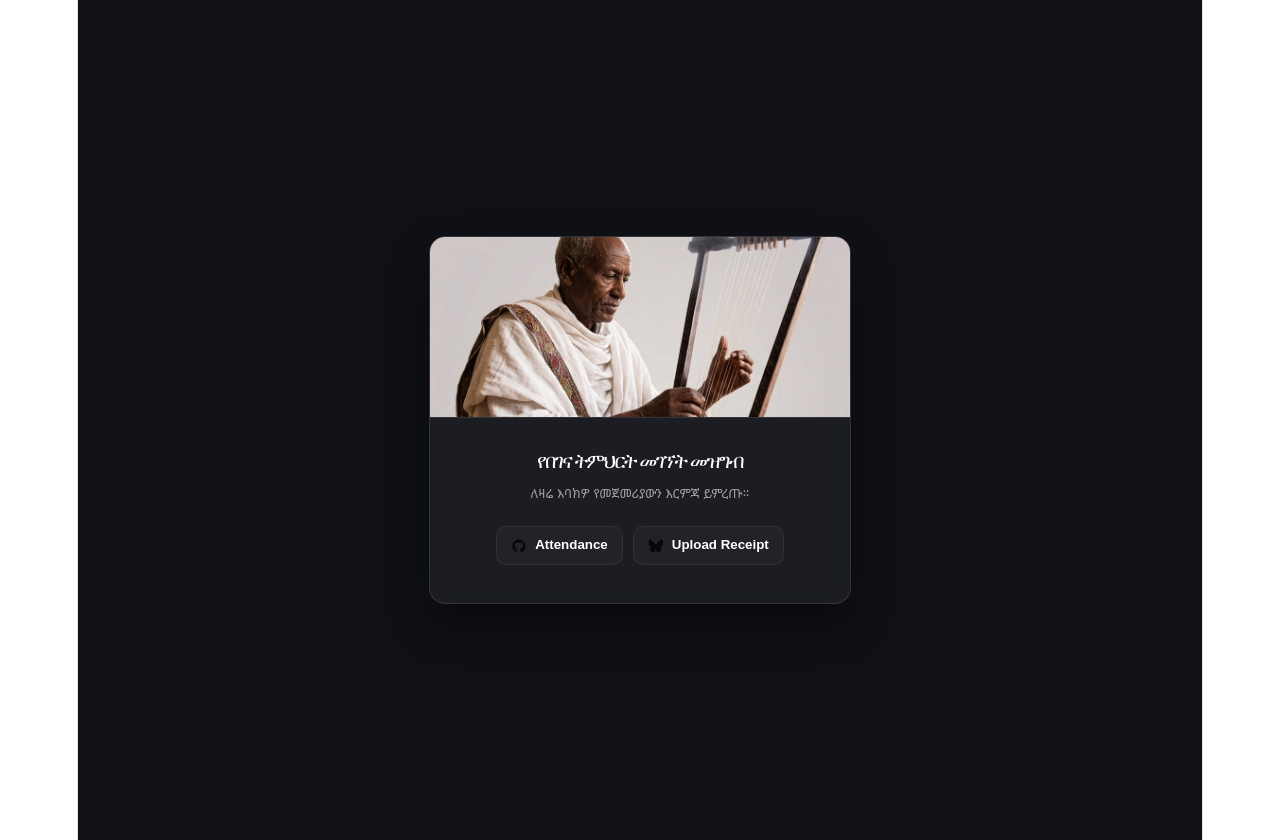
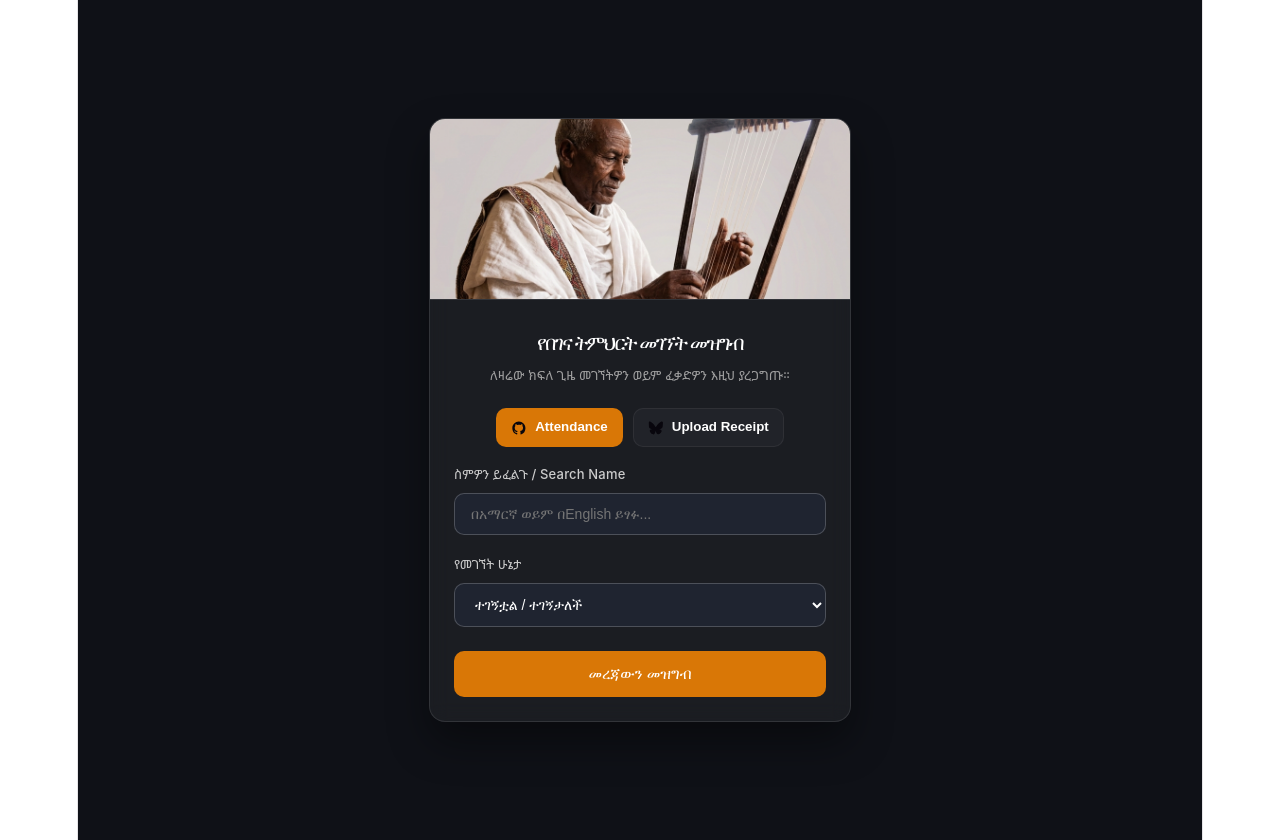
Before and after one commit to abenezerendeshaw/telegram-attendance, a React (Vite) app: page / in a window 1280 px wide. Built offline with nearby package versions, Linux system fonts and the light colour scheme.

Commit message:
working code

```diff
--- a/src/App.jsx
+++ b/src/App.jsx
@@ -164,7 +164,7 @@ export default function App() {
     }
   };
 
-  const [mode, setMode] = useState("start");
+  const [mode, setMode] = useState("attendance");
   const [receiptFullName, setReceiptFullName] = useState("");
   const [receiptNumber, setReceiptNumber] = useState("");
   const [receiptImageData, setReceiptImageData] = useState("");
@@ -250,7 +250,7 @@ export default function App() {
           <div style={{ display: 'flex', alignItems: 'center', justifyContent: 'center', gap: 12 }}>
             <h1 style={styles.title}>የበገና ትምህርት መገኘት መዝግብ</h1>
           </div>
-          <p style={styles.subtitle}>ለዛሬ እባክዎ የመጀመሪያውን እርምጃ ይምረጡ።</p>
+          <p style={styles.subtitle}>ለዛሬው ክፍለ ጊዜ መገኘትዎን ወይም ፈቃድዎን እዚህ ያረጋግጡ።</p>
 
           <div style={styles.choiceRow}>
             <button
```
